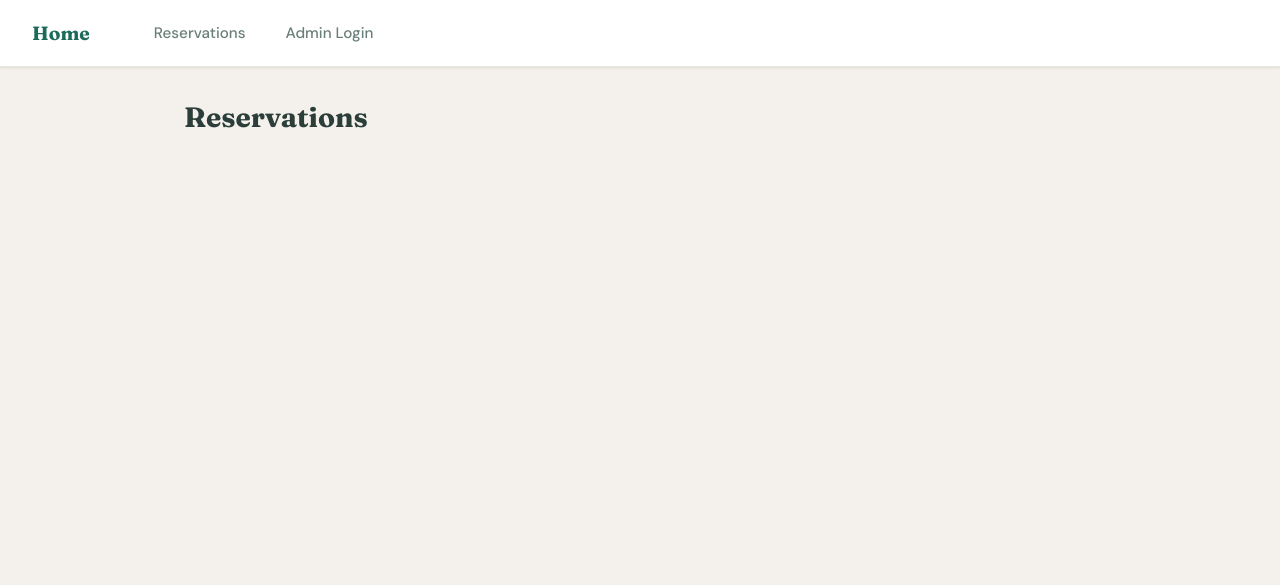
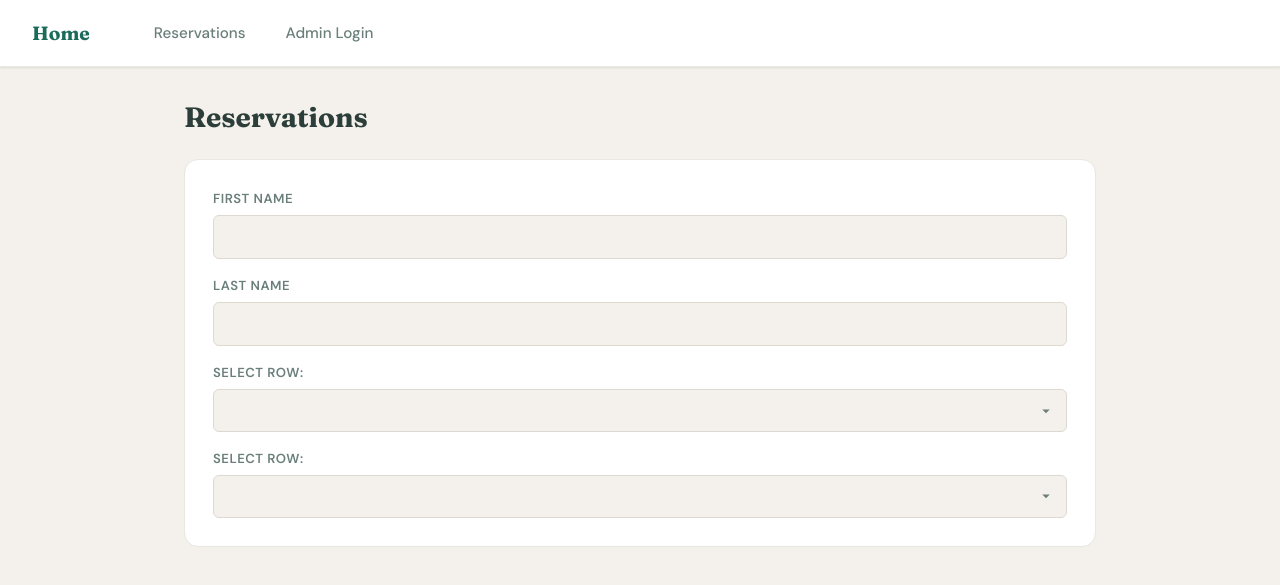
Before and after one commit to smk37git/INFOTC-4320-Final-Project, a Flask app: page /reservations in a window 1280 px wide. Shown: the top 585 px of the page. Run offline with Flask 3, Linux system fonts and the light colour scheme; lists and menus that the app fills with data are empty.

Commit message:
added simple text fields and functionality.

```diff
--- a/app.py
+++ b/app.py
@@ -34,6 +34,11 @@ def index_post():
 # ====== Reservation Routes ======
 @app.route('/reservations', methods=('GET',))
 def reservations_get():
+    if request.method == 'GET':
+        FirstName = request.form.get('FirstName')
+        LastName = request.form.get('LastName')
+
+        # get info for seat reservations:
 
     return render_template('reservations.html')
 
--- a/templates/reservations.html
+++ b/templates/reservations.html
@@ -3,4 +3,23 @@
 {% block content %}
     <h1>{% block title %} Reservations {% endblock %}</h1>
 
+    <form method='POST'>
+        <label for "FirstName">First Name</label>
+        <input type="text" id="FirstName" name="FirstName"> <br>
+
+        <label for "LastName"> Last Name</label>
+        <input type="text" id="LastName" name="LastName"><br>
+
+        <label for "seatRows">Select Row: </label>
+        <select id="seatRows" name="SeatRows">
+            <option value="null"></option><br>
+        </select>
+
+        <label for "seatColumns">Select Row: </label>
+        <select id="seatRows" name="SeatColumns">
+            <option value="null"></option><br>
+        </select>
+
+    </form>
+
 {% endblock %}
```
